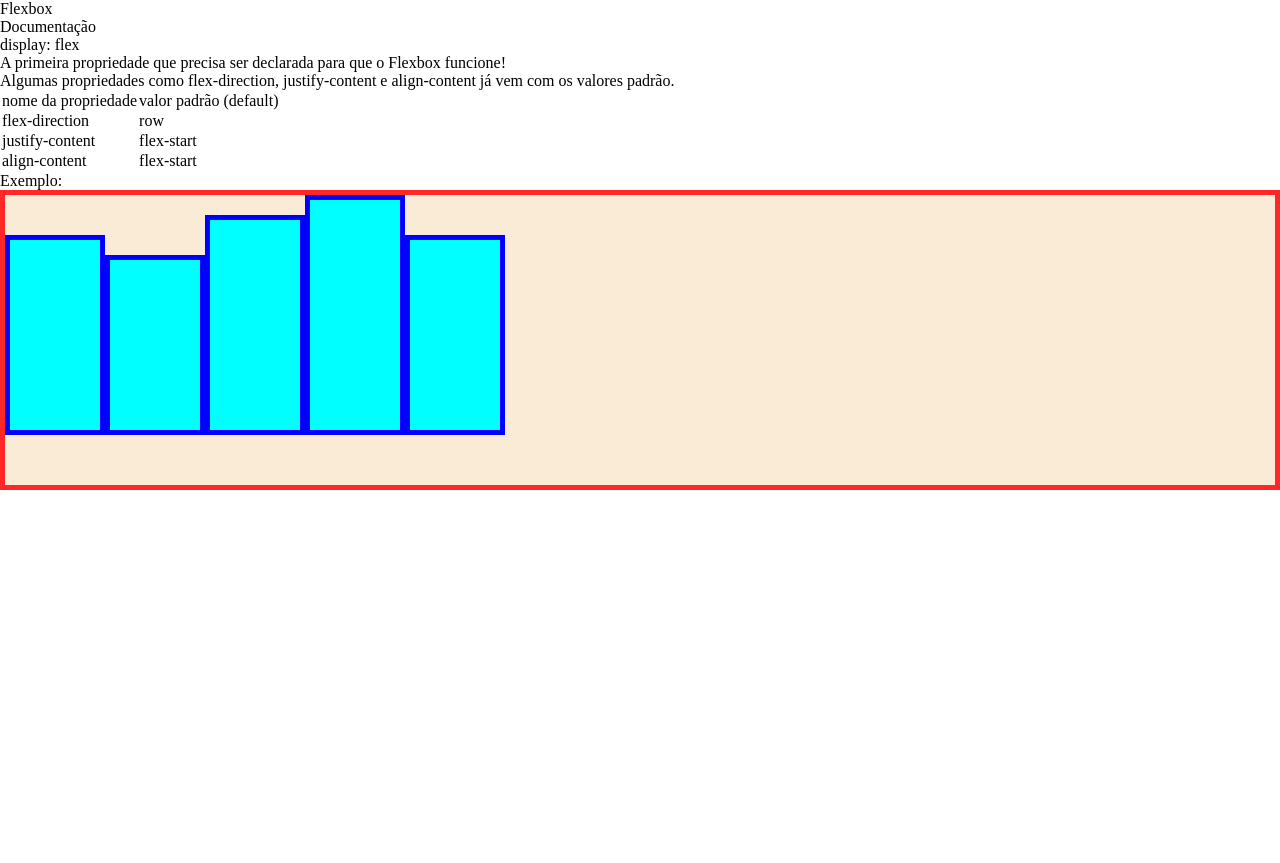
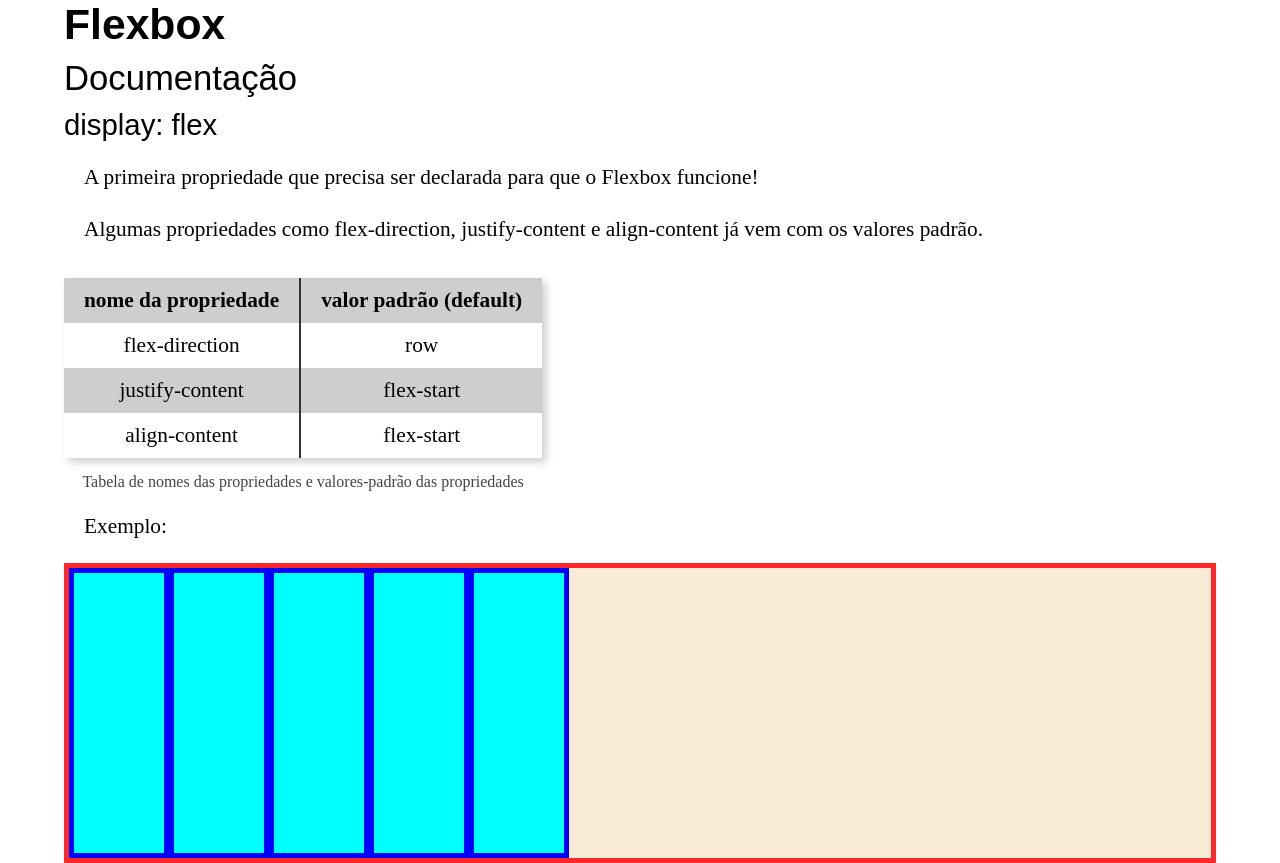
Before and after one commit to JoaoRoccella/css-flexbox, a plain HTML site: page index.html in a window 1280 px wide. Before the commit the page ends 800 px from the top, so only its background shows below. Drawn offline with Linux system fonts and the light colour scheme.

Commit message:
demo: align items stretch

```diff
--- a/index.html
+++ b/index.html
@@ -19,6 +19,7 @@
         table>(tr>th.propriedade+th.valor)+tr*3>td.propriedade+td.valor
     -->
     <table>
+        <caption>Tabela de nomes das propriedades e valores-padrão das propriedades</caption>
         <tr>
             <th class="propriedade">nome da propriedade</th>
             <th class="valor">valor padrão (default)</th>
@@ -38,12 +39,14 @@
     </table>
 
     <p>Exemplo:</p>
-    <div class="container" style="align-items: baseline;">
-        <div class="contido" style="height: 200px"></div>
-        <div class="contido" style="height: 180px"></div>
-        <div class="contido" style="height: 220px"></div>
-        <div class="contido" style="height: 240px"></div>
-        <div class="contido" style="height: 200px"></div>
+    <div class="conteiner" style="align-items: normal;">
+        <div class="contido" style="height: auto;"></div>
+        <div class="contido" style="height: auto;"></div>
+        <div class="contido" style="height: auto;"></div>
+        <div class="contido" style="height: auto;"></div>
+        <div class="contido" style="height: auto;"></div>
     </div>
+
+
 </body>
 </html>
--- a/style.css
+++ b/style.css
@@ -7,13 +7,92 @@ próprios resets. */
     padding: 0;
     box-sizing: border-box;
     font-size: initial;
-    font-weight: 400;
+    font-weight: initial;
     text-align: initial;
 }
 
-/* Estilos da página que sobrescreverão os resets anteriores */
+/* Estilos da página que sobrescreverão o reset acima */
 
-.container {
+body {
+    width: 90%;
+    margin: auto;
+}
+
+h1, h2, h3, h4, h5, h6 {
+    font-family: Arial, Helvetica, sans-serif;
+    margin-bottom: 10px;
+}
+
+h1 {
+    font-size: 32pt;
+    font-weight: 600;
+}
+
+h2 {
+    font-size: 26pt;
+    margin-top: 10px;
+}
+
+h3 {
+    font-size: 22pt;
+}
+
+h4 {
+    font-size: 18pt;
+}
+
+p, table {
+    margin: 20px 0;
+}
+
+p {
+    line-height: 1.5;
+    font-size: 16pt;
+    margin-left: 20px;
+    text-align: justify;
+}
+
+table {
+    margin-top: 2rem;
+    border-spacing: 0;
+    box-shadow: 4px 4px 8px #cecece;
+}
+
+caption {
+    margin-top: 15px;
+    caption-side: bottom;
+    text-align: center;
+    color: #444;
+}
+
+tr:nth-child(odd) {
+    background-color: #cecece;
+}
+
+th {
+    font-weight: 600;
+}
+
+td, th {
+    font-size: 16pt;
+    padding: 10px 20px;
+    border: none;
+    text-align: center;
+}
+
+tr:first-child {
+    border-top: 2px solid #333;
+}
+
+tr:last-child {
+    border-bottom: 2px solid #333;
+}
+
+.propriedade {
+    border-right: 2px solid #333;
+}
+
+.conteiner {
     height: 300px;
     background-color: antiquewhite;
     border: 5px solid #ff2727;
@@ -26,3 +105,11 @@ próprios resets. */
     background-color: aqua;
     border: 5px solid #0000ff;
 }
+
+.display-flex {
+    display: flex;
+}
+
+.justify-content-center {
+    justify-content: center;
+}
```
